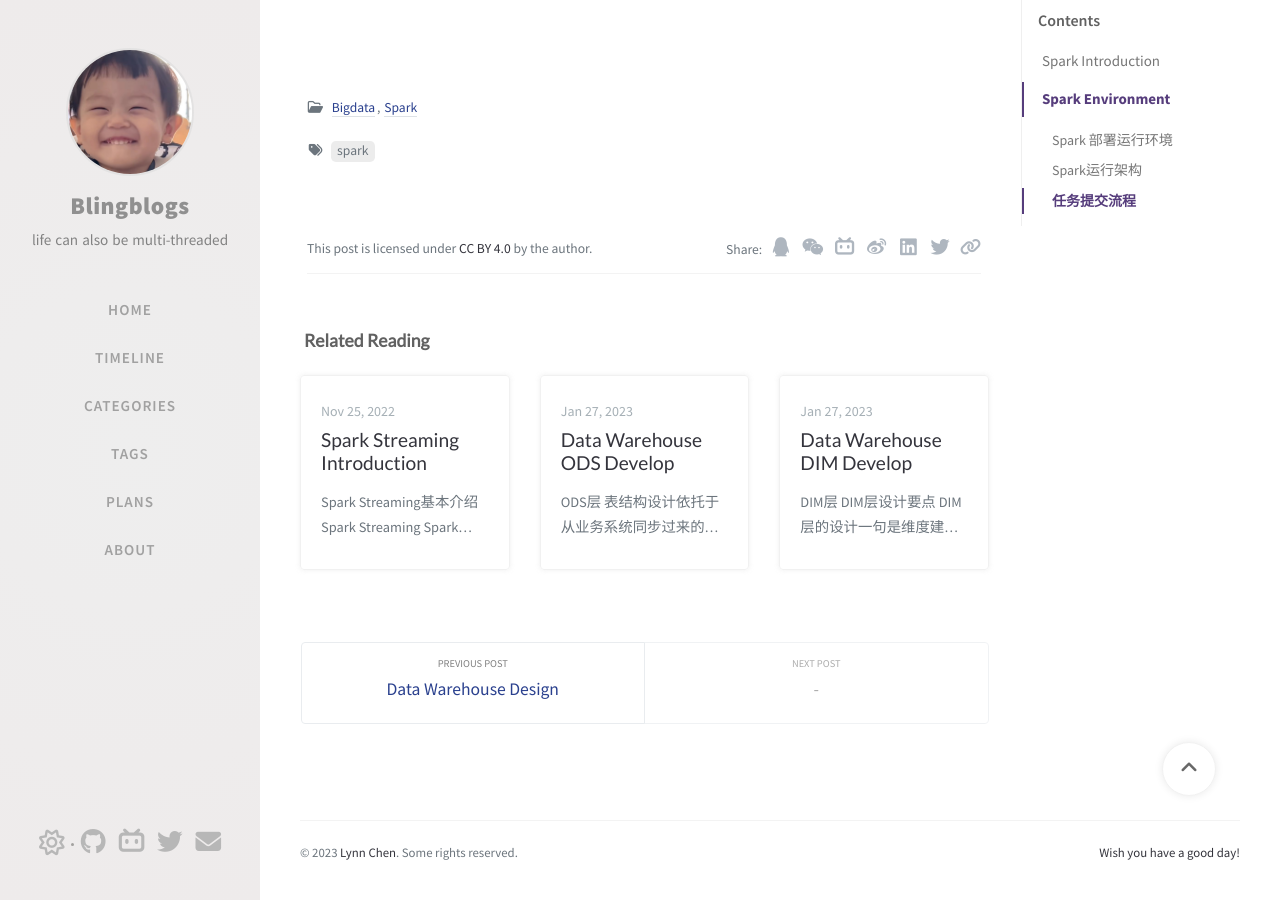
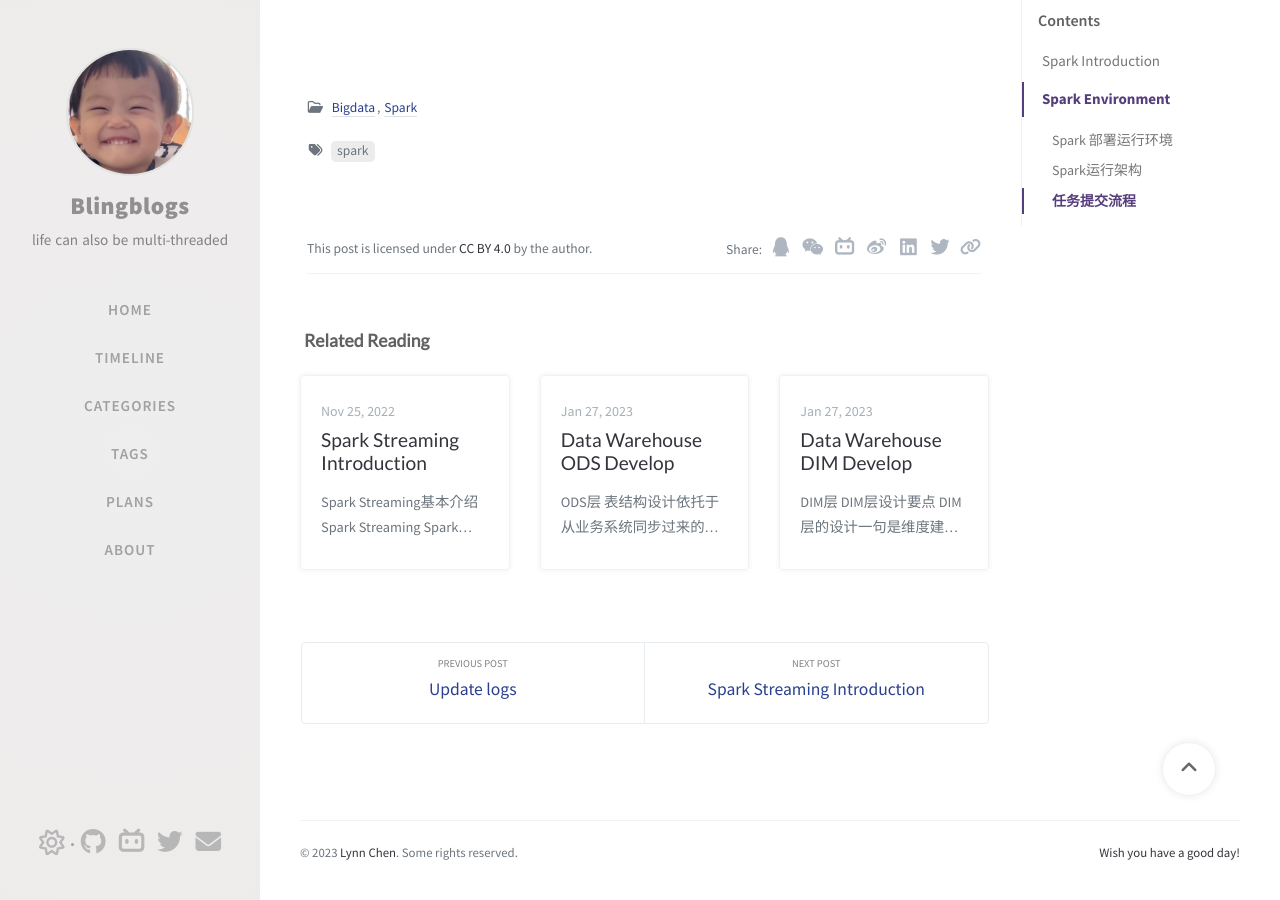
Before and after one commit to sechenbling/bling_blog_sites, a Jekyll site: the page built from _posts/bigdata/spark/base/2023-01-30-Spark Deployment Structure Introduction.md, in a window 1280 px wide and 900 px high, scrolled down 6289 px. Built offline with Jekyll 4.4.1, drawn with Linux system fonts in a browser that asks for light colours; comment, search, counter and statistics services are not loaded; part of the change alters nothing that is shown; some of the changed text lies outside the part shown.

```diff
--- a/_posts/bigdata/spark/base/2023-01-30-Spark Deployment Structure Introduction.md
+++ b/_posts/bigdata/spark/base/2023-01-30-Spark Deployment Structure Introduction.md
@@ -1,12 +1,13 @@
 ---
 title: Spark Deployment Structure Introduction
 author: Lynn
-date: 2023-01-30 22:30:00 +0800
+date: 2022-11-25 22:30:00 +0800
 last_modified_at: 2023-01-30 22:30:00 +0800
 categories: [Bigdata, Spark]
 tags: [spark]
 ---
 ## Spark Introduction
+
 ### Spark Summary
 1. Spark 是一种由 Scala 语言开发的快速、通用、可扩展的大数据分析引擎
 2. Spark Core 中提供了 Spark 最基础与最核心的功能
@@ -30,6 +31,7 @@ tags: [spark]
 - Spark GraphX：GraphX 是 Spark 面向图计算提供的框架与算法库。
 
 ## Spark Environment
+
 ### Spark 部署运行环境
 **不同模式最主要的区别还是在指定--master时的运行环境和模式**
 ![img.png](/blog_imgs/spark/base/spark deployment structure introduction/img0.png)
@@ -92,8 +94,6 @@ standalone模式有spark自身提提供计算资源，无需其他框架提供
 
 5. windows模式：不用启用虚拟机直接使用
 
-
-
 ### Spark运行架构
 **采用标准的主从结构master-slave**
 ![img.png](/blog_imgs/spark/base/spark deployment structure introduction/img7.png)
```
Also changed, not shown: _posts/bigdata/data warehouse/develop/2023-01-29-Data Warehouse DIM Develop.md (+3 -0 lines), _posts/bigdata/data warehouse/develop/2023-01-29-Data Warehouse DWS&ADS Develop.md (+2 -0 lines), _posts/bigdata/data warehouse/theory/2023-01-28-Data Warehouse Design.md (+3 -0 lines), _posts/bigdata/data warehouse/theory/2023-01-28-Data Warehouse Model.md (+3 -0 lines).
